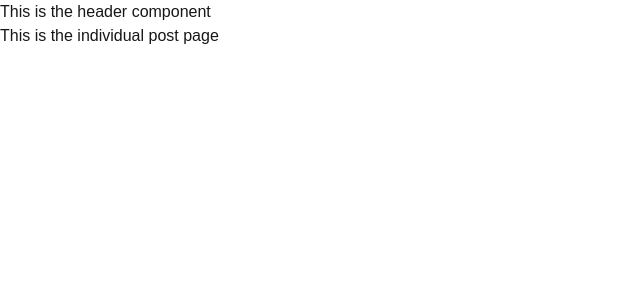
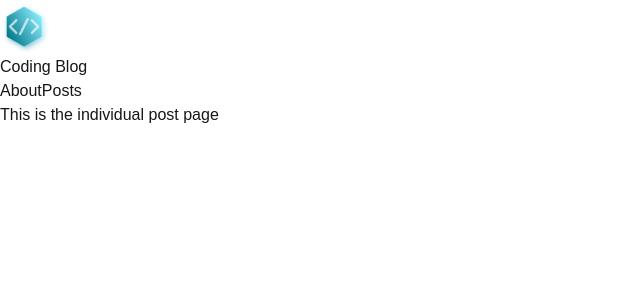
Before and after one commit to David-Nakeeran/coding-blog, a Next.js app: page /posts/1 in a window 1280 px wide. Shown: the top 300 px of the page, without its empty margins (0-640 px from the left). Built offline with nearby package versions, Linux system fonts and the light colour scheme.

Commit message:
Feat: header component with nav links

```diff
--- a/src/components/Header.jsx
+++ b/src/components/Header.jsx
@@ -1,7 +1,20 @@
+import Link from "next/link";
+import Image from "next/image";
+import logo from "@/../public/images/logo.png";
+
 export default function Header() {
   return (
-    <>
-      <h1>This is the header component</h1>
-    </>
+    <header>
+      <div>
+        <Link href={"/"}>
+          <Image src={logo} alt="coding brackets" width={50} />
+          <h1>Coding Blog</h1>
+        </Link>
+      </div>
+      <nav>
+        <Link href={"/about"}>About</Link>
+        <Link href={"/posts"}>Posts</Link>
+      </nav>
+    </header>
   );
 }
```
